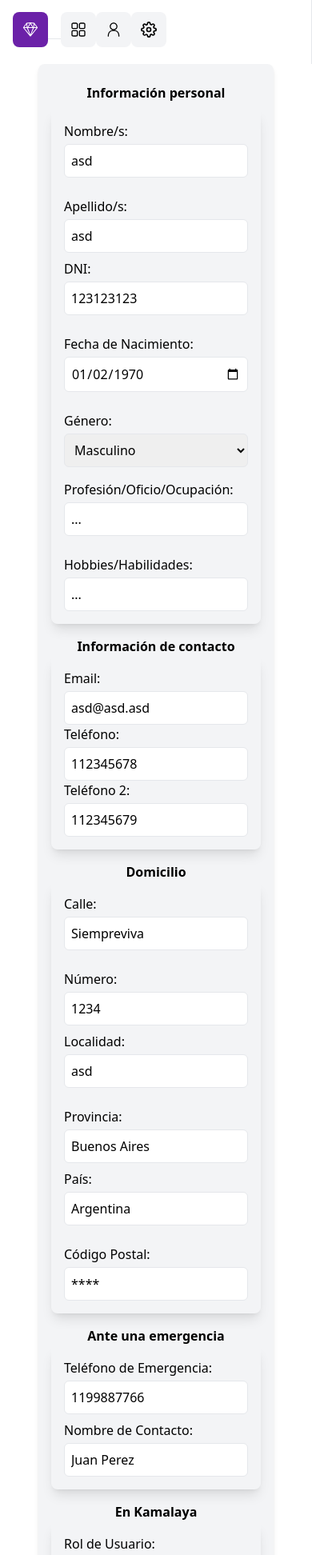
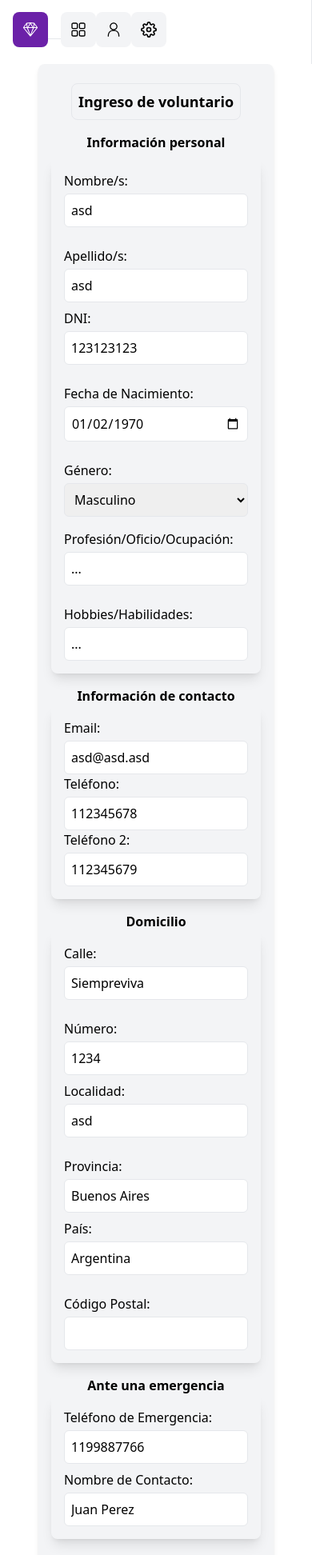
Before and after one commit to pablolospe/kamalaya-front, a Next.js app: page /ingreso in a window 390 px wide. Shown: the top 1944 px of the page at 80% size. Built offline with nearby package versions, Linux system fonts and the light colour scheme.

Commit message:
responsive form en progres

```diff
--- a/components/Formulario.jsx
+++ b/components/Formulario.jsx
@@ -74,6 +74,7 @@ const Formulario = () => {
       onSubmit={handleSubmit}
       className="flex flex-col items-center md:mx-auto p-4 bg-gray-100 rounded-lg shadow-md"
     >
+      <h2 className="m-2 text-lg font-bold text-md p-2 rounded-lg border">Ingreso de voluntario</h2>
       <h3 className="m-2 font-bold text-md text-center">
         Información personal
       </h3>
@@ -268,7 +269,7 @@ const Formulario = () => {
           <label>
             Código Postal:
             <input
-              type="text"
+              type="number"
               name="codigoPostal"
               value={formData.codigoPostal}
               onChange={handleChange}
```
